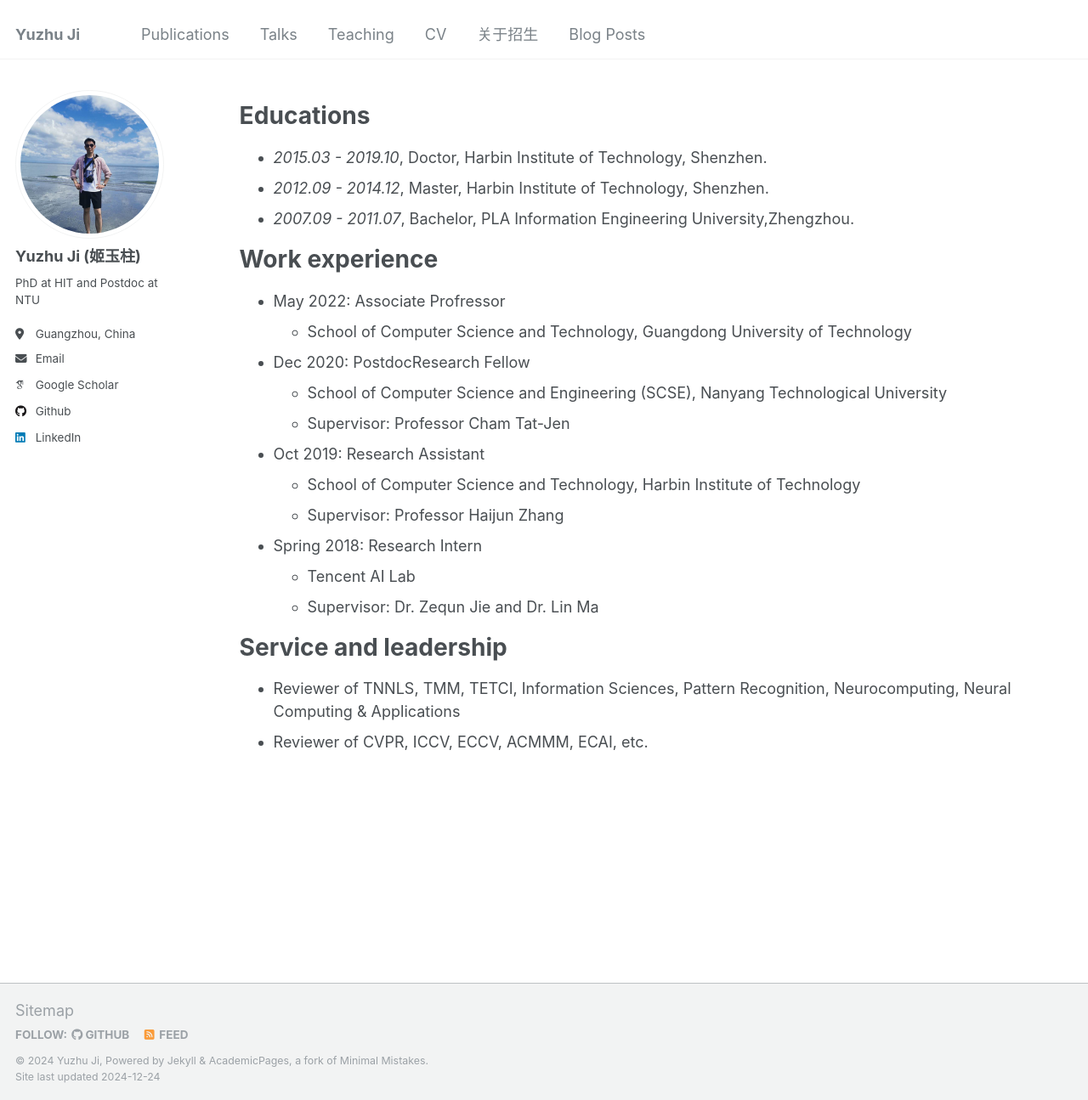
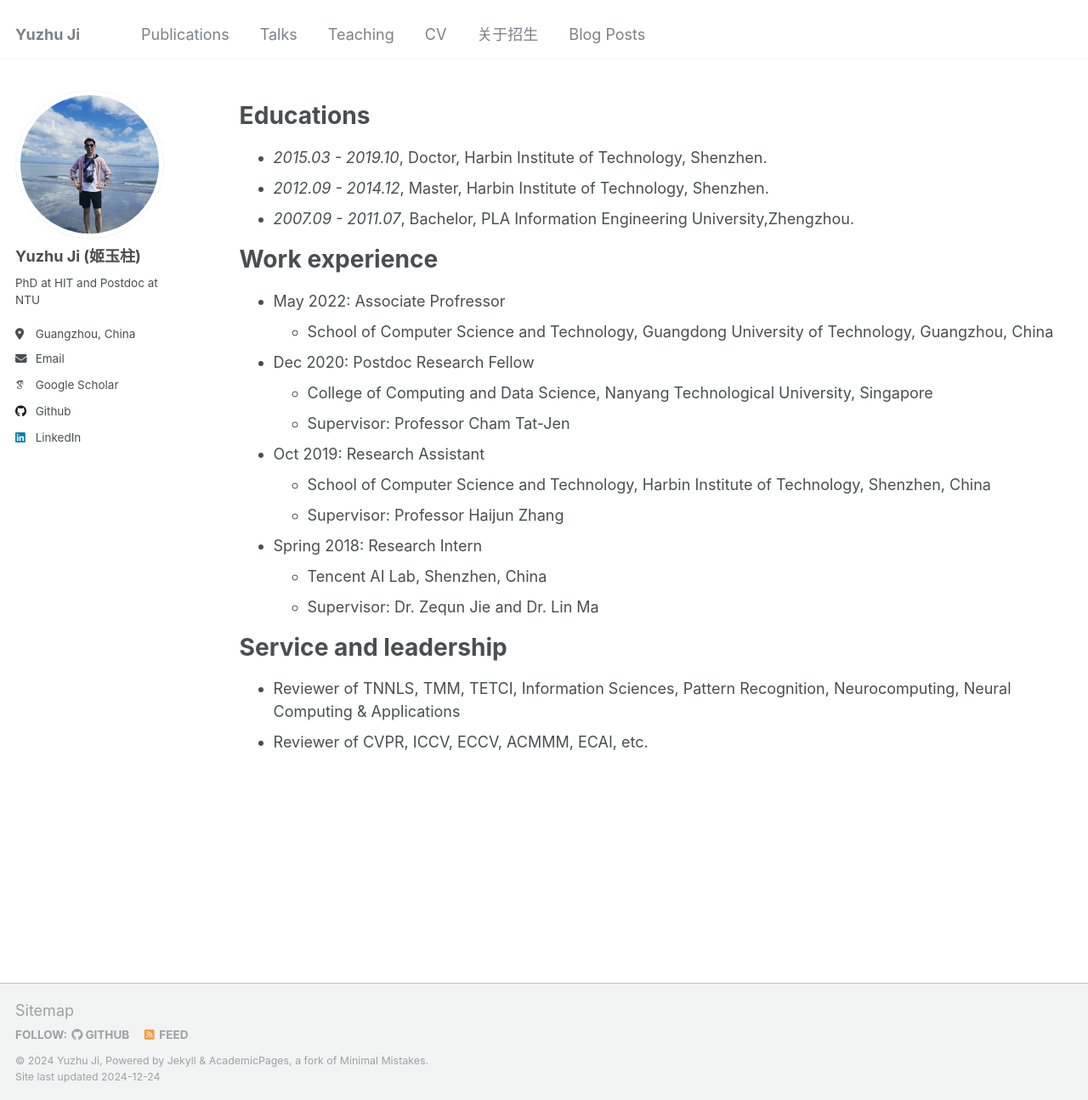
Before and after one commit to AndrewChiyz/andrewchiyz.github.io, a Jekyll site: the page built from _pages/cv.md, in a window 1280 px wide and 1295 px high. Shown: the whole window at 85% size. Built offline with Jekyll 4.4.1, drawn with Linux system fonts in a browser that asks for light colours; some web fonts are replaced.

Commit message:
publications: CV

```diff
--- a/_pages/cv.md
+++ b/_pages/cv.md
@@ -19,18 +19,18 @@ Educations
 Work experience
 ======
 * May 2022: Associate Profressor
-  * School of Computer Science and Technology, Guangdong University of Technology
+  * School of Computer Science and Technology, Guangdong University of Technology, Guangzhou, China
 
-* Dec 2020: PostdocResearch Fellow
-  * School of Computer Science and Engineering (SCSE), Nanyang Technological University
+* Dec 2020: Postdoc Research Fellow
+  * College of Computing and Data Science, Nanyang Technological University, Singapore
   * Supervisor: Professor Cham Tat-Jen
 
 * Oct 2019: Research Assistant
-  * School of Computer Science and Technology, Harbin Institute of Technology
+  * School of Computer Science and Technology, Harbin Institute of Technology, Shenzhen, China
   * Supervisor: Professor Haijun Zhang
 
 * Spring 2018: Research Intern
-  * Tencent AI Lab
+  * Tencent AI Lab, Shenzhen, China
   * Supervisor: Dr. Zequn Jie and Dr. Lin Ma
 
 
```
